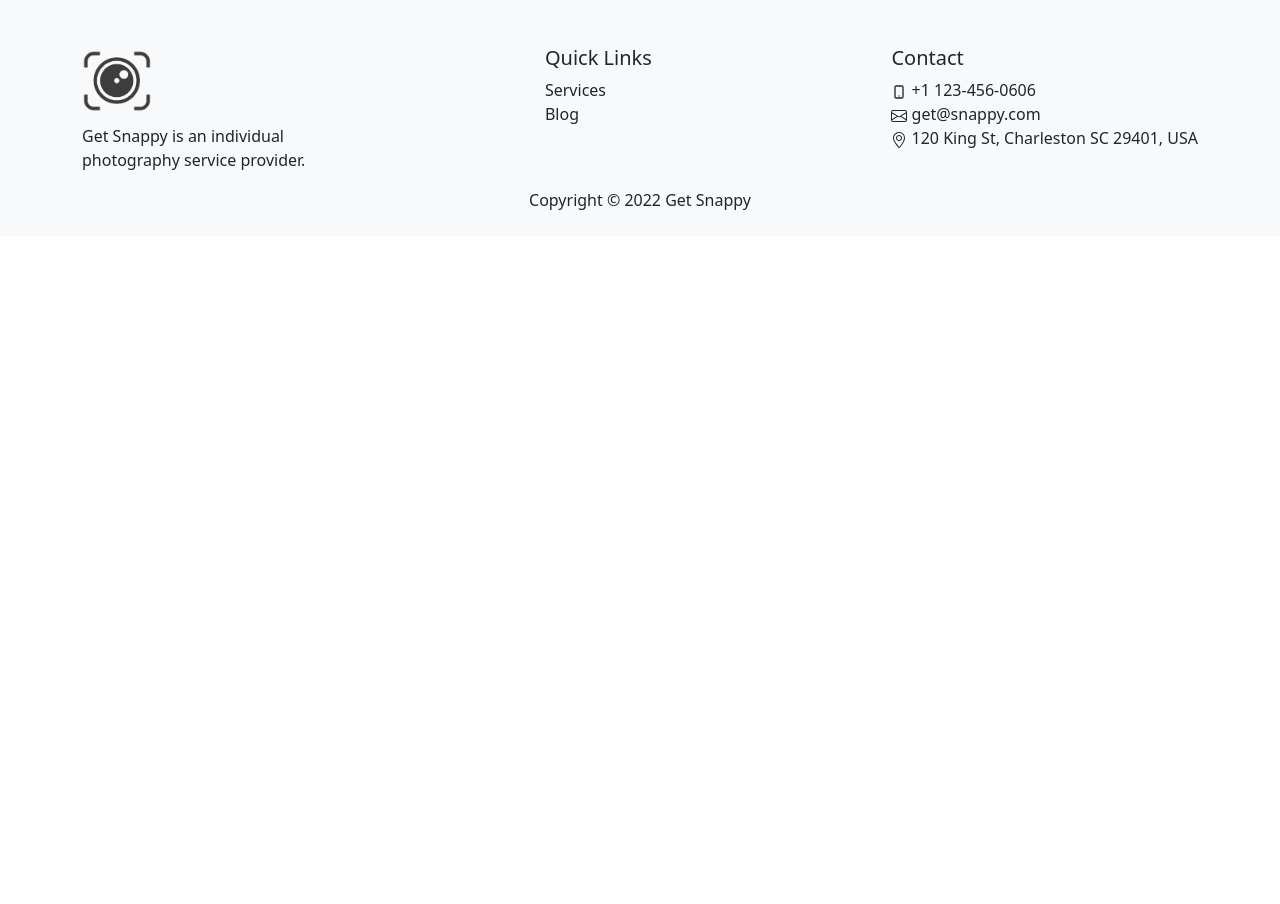
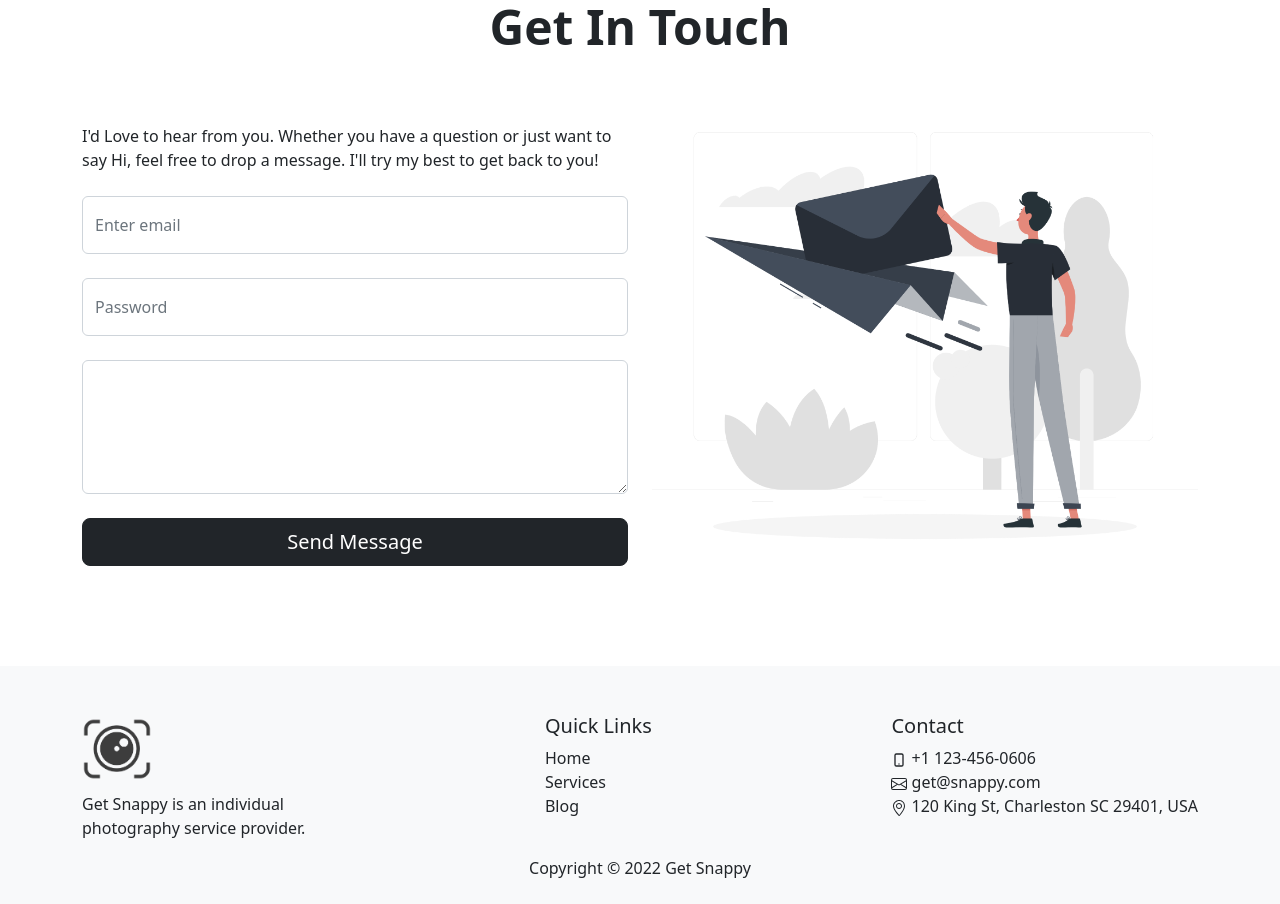
Before and after one commit to NahidIbnAli/get-snappy, a React (Create React App) app: page / in a window 1280 px wide. Shown: the part 1580-2484 px from the top of the page. Before the commit the page ends 1816 px from the top, so only its background shows below. Built offline with nearby package versions, Linux system fonts and the light colour scheme; no server answers.

Commit message:
added get in touch section to the home page

```diff
--- /dev/null
+++ b/src/pages/Contact/Contact.jsx
@@ -0,0 +1,55 @@
+import React from "react";
+import { Col, Container, Row } from "react-bootstrap";
+import image from "../../assets/Mail sent-rafiki.png";
+import Button from "react-bootstrap/Button";
+import Form from "react-bootstrap/Form";
+
+const Contact = () => {
+  return (
+    <div className="pb-5">
+      <Container>
+        <h3 className="text-center display-5 fw-semibold mb-3">Get In Touch</h3>
+        <Row className="align-items-center">
+          <Col lg="6">
+            <p className="mb-4">
+              I'd Love to hear from you. Whether you have a question or just
+              want to say Hi, feel free to drop a message. I'll try my best to
+              get back to you!
+            </p>
+            <Form>
+              <Form.Group className="mb-4" controlId="formBasicEmail">
+                <Form.Control
+                  className="py-3"
+                  type="email"
+                  placeholder="Enter email"
+                />
+              </Form.Group>
+
+              <Form.Group className="mb-4" controlId="formBasicPassword">
+                <Form.Control
+                  className="py-3"
+                  type="password"
+                  placeholder="Password"
+                />
+              </Form.Group>
+              <Form.Group
+                className="mb-4"
+                controlId="exampleForm.ControlTextarea1"
+              >
+                <Form.Control as="textarea" rows={5} />
+              </Form.Group>
+              <Button variant="dark btn-lg" className="w-100" type="submit">
+                Send Message
+              </Button>
+            </Form>
+          </Col>
+          <Col lg="6">
+            <img className="img-fluid" src={image} alt="" />
+          </Col>
+        </Row>
+      </Container>
+    </div>
+  );
+};
+
+export default Contact;
--- a/src/pages/Home/Home/Home.jsx
+++ b/src/pages/Home/Home/Home.jsx
@@ -1,4 +1,5 @@
 import React from "react";
+import Contact from "../../Contact/Contact";
 import About from "../About/About";
 import Banner from "../Banner/Banner";
 import ServicesContainer from "../ServicesContainer/ServicesContainer";
@@ -9,6 +10,7 @@ const Home = () => {
       <Banner></Banner>
       <ServicesContainer></ServicesContainer>
       <About></About>
+      <Contact></Contact>
     </div>
   );
 };
--- a/src/pages/Shared/Footer/Footer.jsx
+++ b/src/pages/Shared/Footer/Footer.jsx
@@ -20,6 +20,11 @@ const Footer = () => {
           <div md="4">
             <h5>Quick Links</h5>
             <ul className="p-0 list-unstyled">
+              <li>
+                <Link to="/" className="text-decoration-none text-dark">
+                  Home
+                </Link>
+              </li>
               <li>
                 <Link className="text-decoration-none text-dark">Services</Link>
               </li>
```
Also changed, not shown: src/assets/Mail sent-rafiki.png (added), 1 other file (tests, documents, lock files or other folders).
